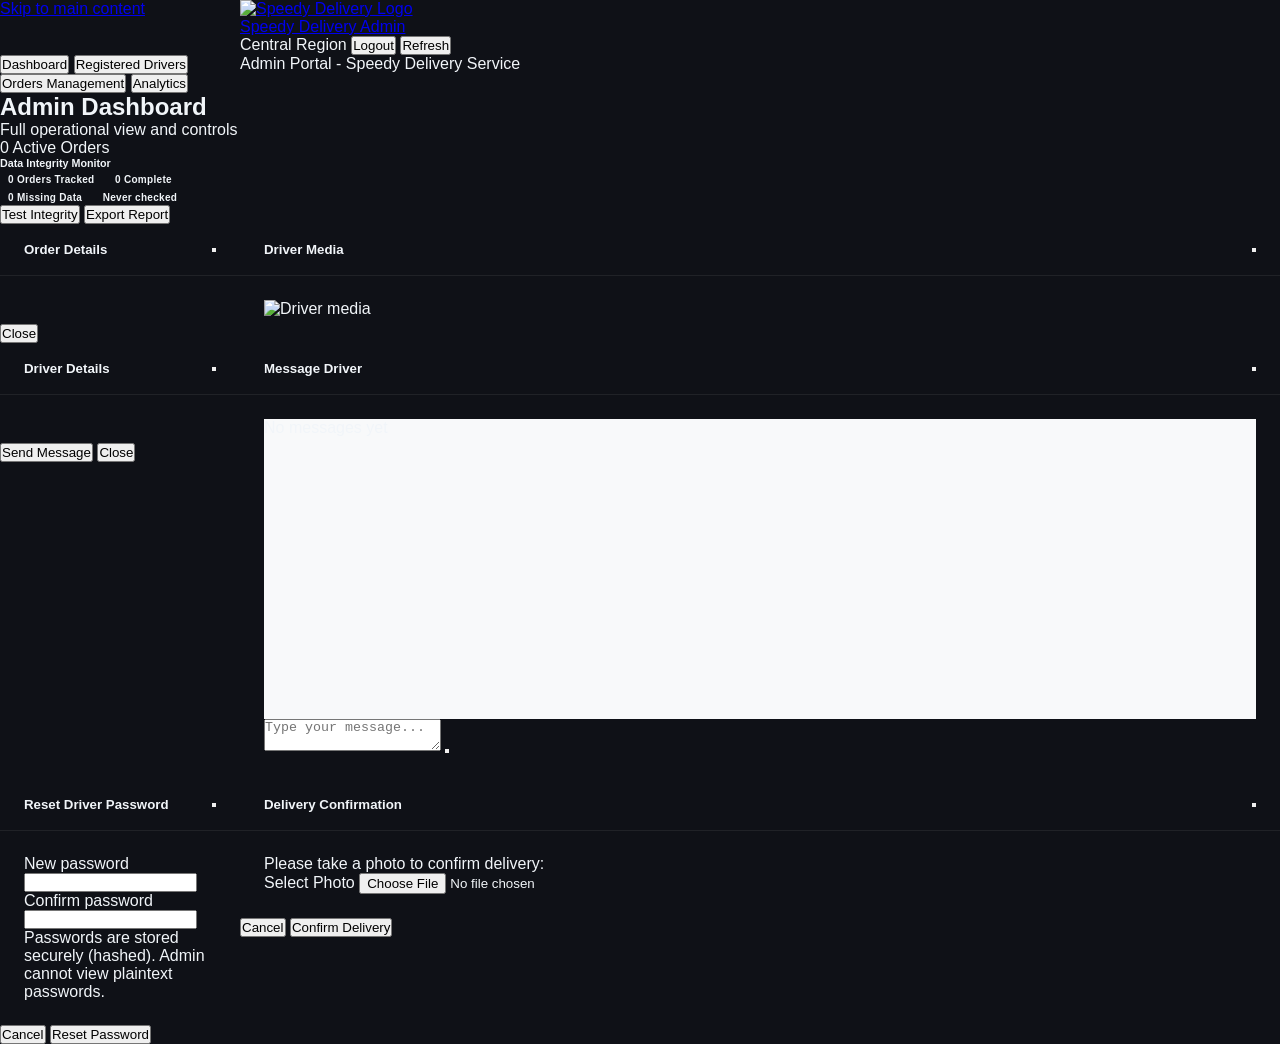
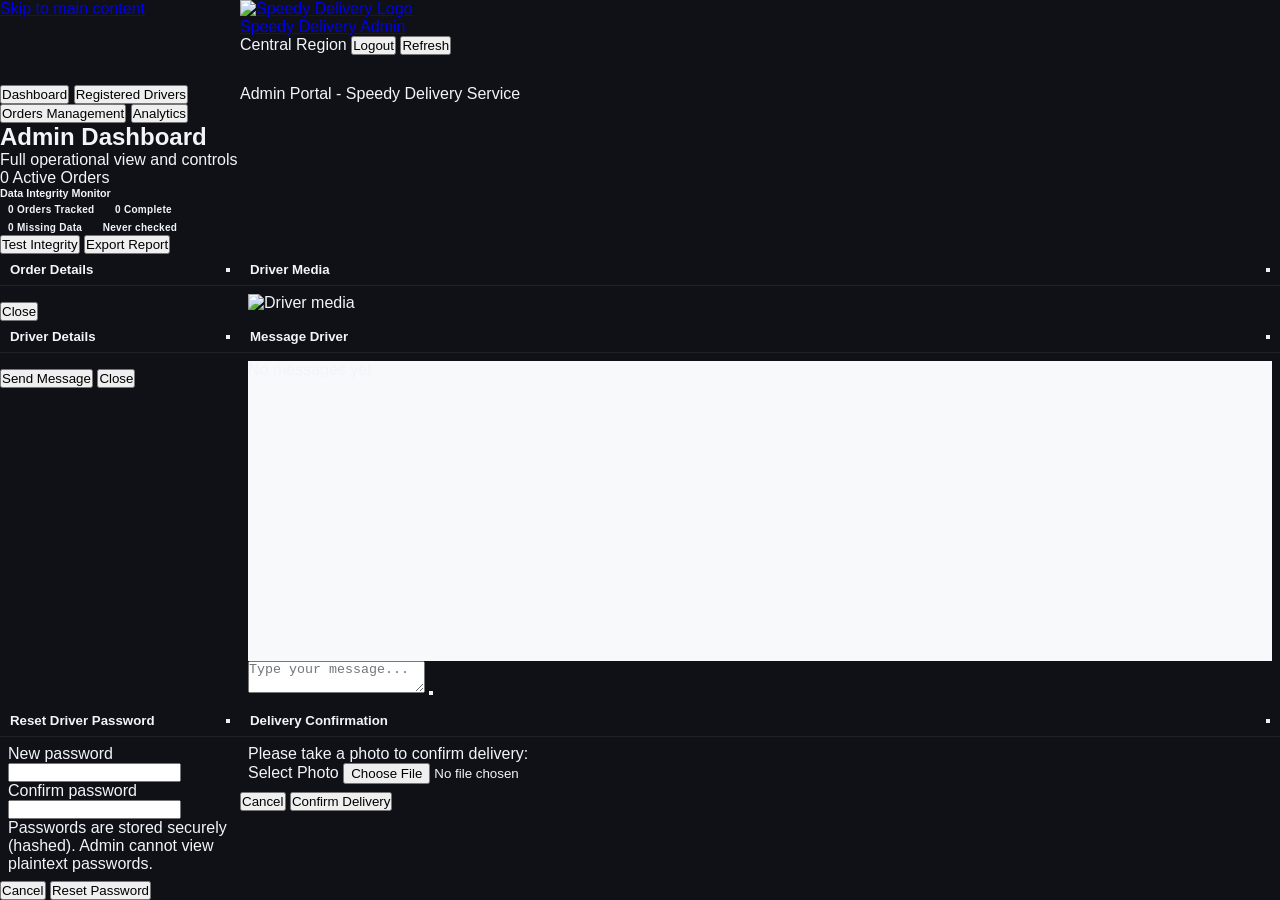

Make cards and layouts significantly smaller - aggressive padding and font size reductions

--- a/driver.css
+++ b/driver.css
@@ -84,8 +84,8 @@ body {
 .sidebar-brand {
   display: flex;
   align-items: center;
-  gap: 12px;
-  padding: 22px 20px;
+  gap: 6px;
+  padding: 8px 8px;
   border-bottom: 1px solid var(--border);
 }
 
@@ -133,7 +133,7 @@ body {
 
 .sidebar-nav {
   flex: 1;
-  padding: 16px 12px;
+  padding: 6px 6px;
   display: flex;
   flex-direction: column;
   gap: 2px;
@@ -177,7 +177,7 @@ body {
 }
 
 .sidebar-footer {
-  padding: 16px 20px;
+  padding: 6px 8px;
   border-top: 1px solid var(--border);
 }
 
@@ -290,26 +290,26 @@ body {
   background: var(--surface);
   border: 1px solid var(--border);
   border-radius: var(--radius-lg);
-  padding: 22px;
+  padding: 8px;
   text-align: left;
-  margin-bottom: 24px;
+  margin-bottom: 10px;
   box-shadow: var(--shadow-card);
 }
 .pending-profile-header {
   display: flex;
   align-items: center;
-  gap: 14px;
-  padding-bottom: 18px;
-  margin-bottom: 18px;
+  gap: 8px;
+  padding-bottom: 6px;
+  margin-bottom: 6px;
   border-bottom: 1px solid var(--border);
 }
 .pending-avatar {
-  width: 48px;
-  height: 48px;
+  width: 28px;
+  height: 28px;
   border-radius: 50%;
   background: var(--teal-dim);
   color: var(--teal);
-  font-size: 18px;
+  font-size: 12px;
   display: flex;
   align-items: center;
   justify-content: center;
@@ -317,10 +317,10 @@ body {
 }
 .pending-profile-name {
   font-family: var(--font-display);
-  font-size: 16px;
+  font-size: 11px;
   font-weight: 600;
   color: var(--text-1);
-  margin-bottom: 6px;
+  margin-bottom: 2px;
 }
 .pending-profile-grid {
   display: grid;
@@ -722,7 +722,7 @@ body {
 /* ── Orders Section ─────────────────────────────────────── */
 .orders-section {
   flex: 1;
-  padding: 28px 32px;
+  padding: 8px 12px;
 }
 
 .order-grid {
@@ -799,8 +799,8 @@ body {
   display: flex;
   align-items: flex-start;
   justify-content: space-between;
-  gap: 12px;
-  padding: 16px 18px 12px 22px;
+  gap: 6px;
+  padding: 6px 8px 4px 10px;
   border-bottom: 1px solid var(--border);
 }
 
@@ -844,7 +844,7 @@ body {
 
 /* ── Card Body ──────────────────────────────────────────── */
 .card-body {
-  padding: 14px 18px 14px 22px;
+  padding: 6px 8px 6px 10px;
 }
 
 .info-grid {
@@ -959,8 +959,8 @@ body {
 .card-foot {
   display: flex;
   align-items: center;
-  gap: 8px;
-  padding: 12px 18px 14px 22px;
+  gap: 4px;
+  padding: 6px 8px 6px 10px;
   border-top: 1px solid var(--border);
   flex-wrap: wrap;
 }
@@ -968,12 +968,12 @@ body {
 .btn-action {
   display: inline-flex;
   align-items: center;
-  gap: 6px;
-  padding: 7px 14px;
+  gap: 3px;
+  padding: 3px 8px;
   border-radius: var(--radius-sm);
   border: 1px solid transparent;
   font-family: var(--font-ui);
-  font-size: 12px;
+  font-size: .65rem;
   font-weight: 600;
   cursor: pointer;
   transition: all var(--transition);
@@ -1076,7 +1076,7 @@ body {
   display: flex;
   align-items: center;
   justify-content: space-between;
-  padding: 18px 24px;
+  padding: 8px 10px;
   border-bottom: 1px solid var(--border);
 }
 .modal-header h2 {
@@ -1104,14 +1104,14 @@ body {
 .modal-close:hover { background: var(--red-dim); color: var(--red); border-color: rgba(244,63,94,0.3); }
 
 .modal-body {
-  padding: 24px;
+  padding: 8px;
   overflow-y: auto;
   flex: 1;
 }
 
 /* Modal detail tables */
 .modal-section {
-  margin-bottom: 24px;
+  margin-bottom: 8px;
 }
 .modal-section-title {
   font-size: 11px;
@@ -1402,8 +1402,8 @@ body {
   .main { padding-left: 0; }
 
   .topbar, .integrity-bar, .filters-row, .orders-section {
-    padding-left: 16px;
-    padding-right: 16px;
+    padding-left: 6px;
+    padding-right: 6px;
   }
 
   .order-grid {
